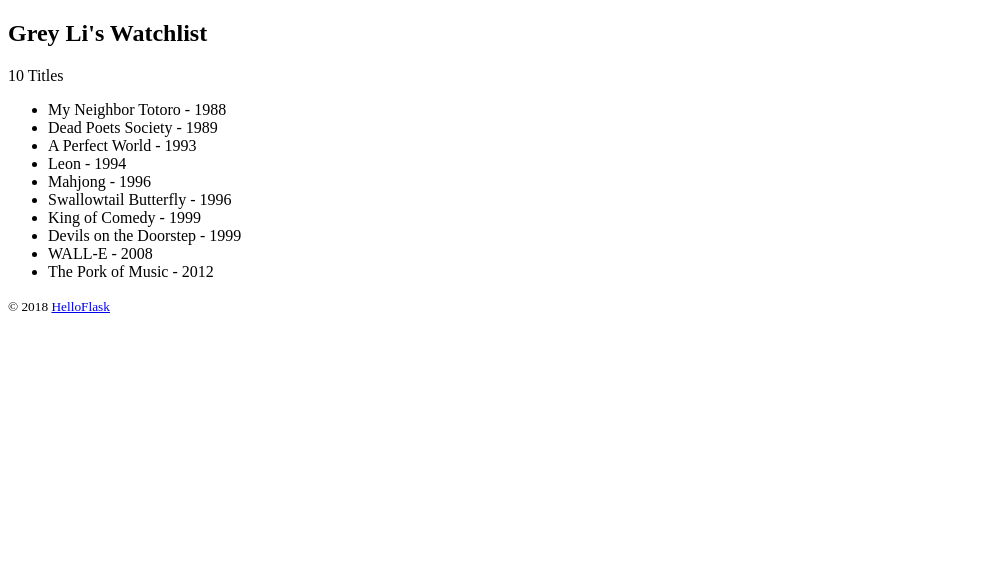
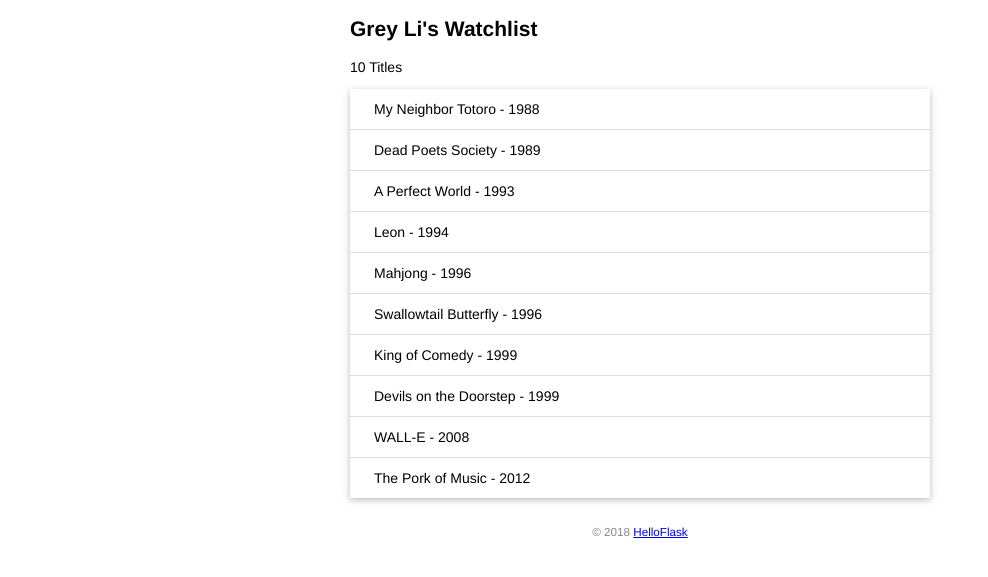
Before and after one commit to gabrielzhen/MyPythonProject, a Flask app: page / in a window 1280 px wide. Shown: the top 577 px of the page, without its empty margins (0-988 px from the left). Run offline with Flask 3, Linux system fonts and the light colour scheme.

Commit message:
add static files

```diff
--- /dev/null
+++ b/MyPythonProject/project/Flask230412/static/style.css
@@ -0,0 +1,48 @@
+/* 页面整体 */
+body {
+    margin: auto;
+    max-width: 580px;
+    font-size: 14px;
+    font-family: Helvetica, Arial, sans-serif;
+}
+
+/* 页脚 */
+footer {
+    color: #888;
+    margin-top: 15px;
+    text-align: center;
+    padding: 10px;
+}
+
+/* 头像 */
+.avatar {
+    width: 40px;
+}
+
+/* 电影列表 */
+.movie-list {
+    list-style-type: none;
+    padding: 0;
+    margin-bottom: 10px;
+    box-shadow: 0 2px 5px 0 rgba(0, 0, 0, 0.16), 0 2px 10px 0 rgba(0, 0, 0, 0.12);
+}
+
+.movie-list li {
+    padding: 12px 24px;
+    border-bottom: 1px solid #ddd;
+}
+
+.movie-list li:last-child {
+    border-bottom:none;
+}
+
+.movie-list li:hover {
+    background-color: #f8f9fa;
+}
+
+/* 龙猫图片 */
+.totoro {
+    display: block;
+    margin: 0 auto;
+    height: 100px;
+}
--- a/MyPythonProject/project/Flask230412/templates/index.html
+++ b/MyPythonProject/project/Flask230412/templates/index.html
@@ -3,12 +3,13 @@
 <head>
     <meta charset="utf-8">
     <title>{{ name }}'s Watchlist</title>
+    <link rel="stylesheet" href="/static/style.css">
 </head>
 <body>
     <h2>{{ name }}'s Watchlist</h2>
     {# 使用 length 过滤器获取 movies 变量的长度 #}
     <p>{{ movies|length }} Titles</p>
-    <ul>
+    <ul class="movie-list">
         {% for movie in movies %}  {# 迭代 movies 变量 #}
         <li>{{ movie.title }} - {{ movie.year }}</li>  {# 等同于 movie['title'] #}
         {% endfor %}  {# 使用 endfor 标签结束 for 语句 #}
```
